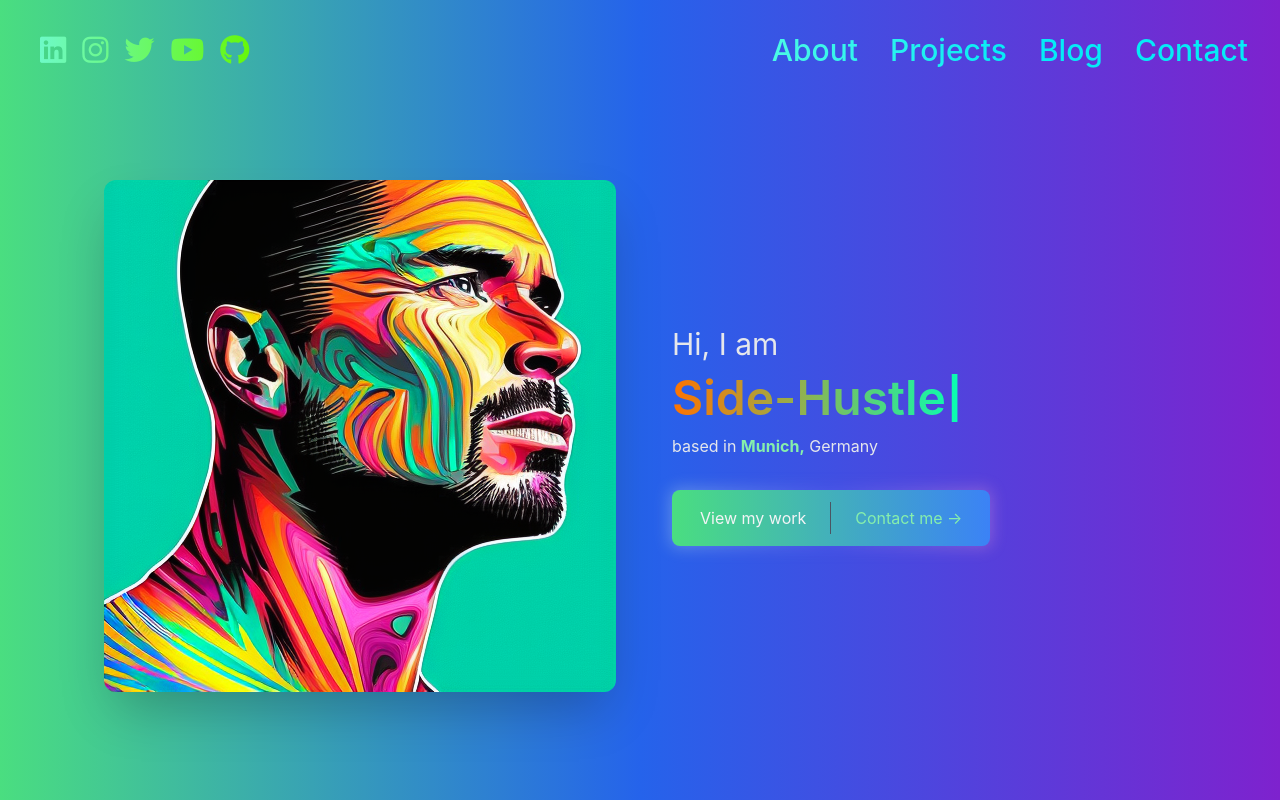
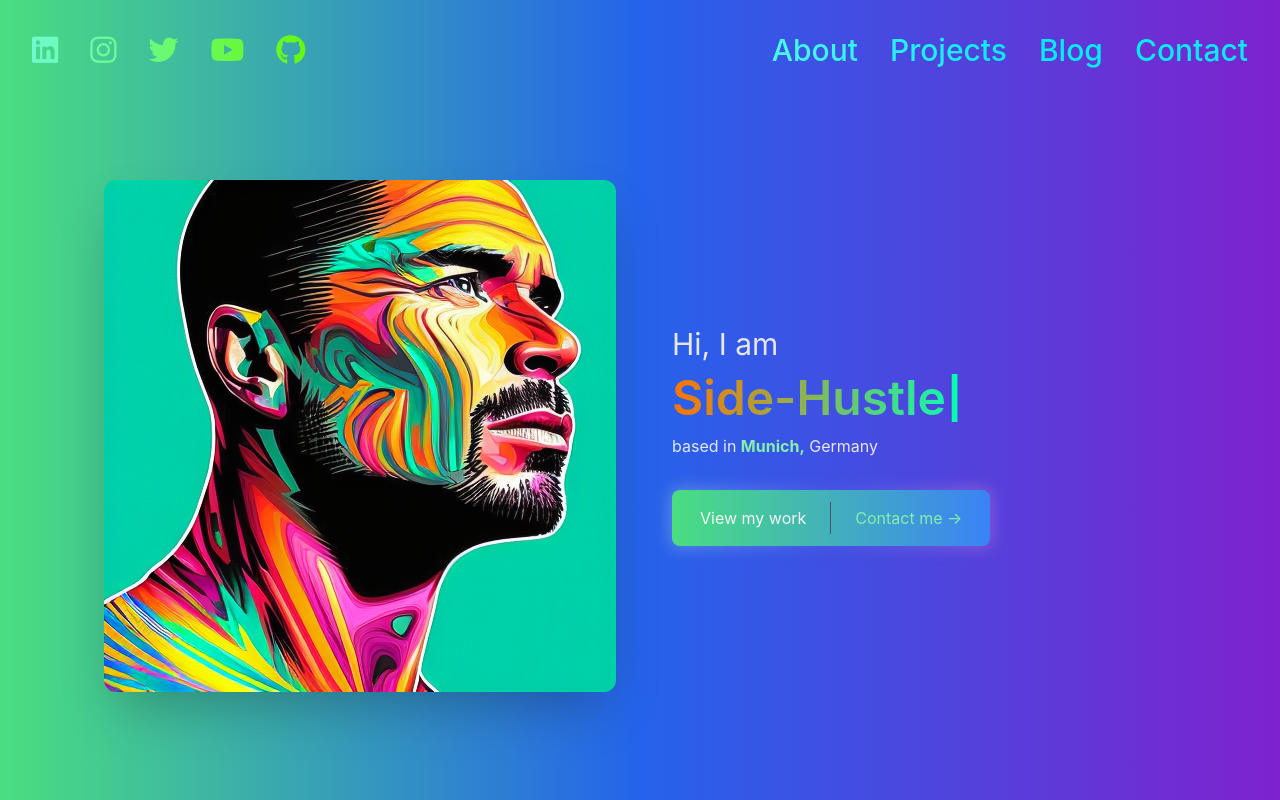
Before and after one commit to RaphaelBecker/myWebsite, a React (Create React App) app in the folder frontend/: page / in a window 1280 px wide. Shown: the top 800 px of the page. Built offline with nearby package versions, Linux system fonts and the light colour scheme; no server answers.

Commit message:
padding in navbar

```diff
--- a/frontend/src/Components/Navbar.js
+++ b/frontend/src/Components/Navbar.js
@@ -46,13 +46,13 @@ function Header({ scrollToRef }) {
         <GradientTextLeft>
           <Nav className="hidden w-full md:block md:w-auto" id="navbar-default">
             <Nav.Link
-              className="px-2  hover:text-white"
+              className="pr-4  hover:text-white"
               href="https://www.linkedin.com/in/raphael-becker-832690173/"
             >
               <i className="fa-brands fa-linkedin"></i>
             </Nav.Link>
             <Tooltip title="available soon">
-              <Nav.Link className="px-2  hover:text-white" href="#instagram">
+              <Nav.Link className="px-4  hover:text-white" href="#instagram">
                 <i
                   className="fa-brands fa-instagram"
                   data-tip="Follow us on Instagram"
@@ -61,17 +61,17 @@ function Header({ scrollToRef }) {
               </Nav.Link>
             </Tooltip>
             <Tooltip title="available soon">
-              <Nav.Link className="px-2   hover:text-white" href="#twitter">
+              <Nav.Link className="px-4   hover:text-white" href="#twitter">
                 <i className="fa-brands fa-twitter"></i>
               </Nav.Link>
             </Tooltip>
             <Tooltip title="available soon">
-              <Nav.Link className="px-2   hover:text-white" href="#youtube">
+              <Nav.Link className="px-4   hover:text-white" href="#youtube">
                 <i className="fa-brands fa-youtube"></i>
               </Nav.Link>
             </Tooltip>
             <Nav.Link
-              className="px-2  hover:text-white"
+              className="px-4  hover:text-white"
               href="https://github.com/RaphaelBecker"
             >
               <i className="fa-brands fa-github"></i>
@@ -169,7 +169,7 @@ function Header({ scrollToRef }) {
                       </Nav.Link>
 
                       <Nav.Link
-                        onClick={() => scrollToRef("blogRef")}
+                        href="https://medium.com/@becker.r15"
                         className={liStyle}
                       >
                         Blog
```
